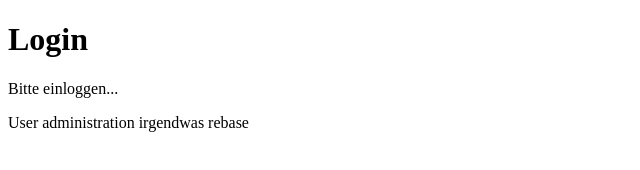
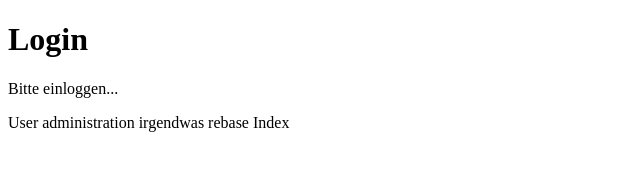
Before and after one commit to git-sluga/git-course, a plain HTML site: page index.html in a window 1280 px wide. Shown: the full height of the page, 0-640 px from the left. Drawn offline with Linux system fonts and the light colour scheme.

Commit message:
index.html

```diff
--- a/index.html
+++ b/index.html
@@ -15,6 +15,7 @@
     </p>
     <p>
         User administration <span>irgendwas</span> <span>rebase</span>
+        <span>Index</span>
     </p>
 </body>
 </html>
```
